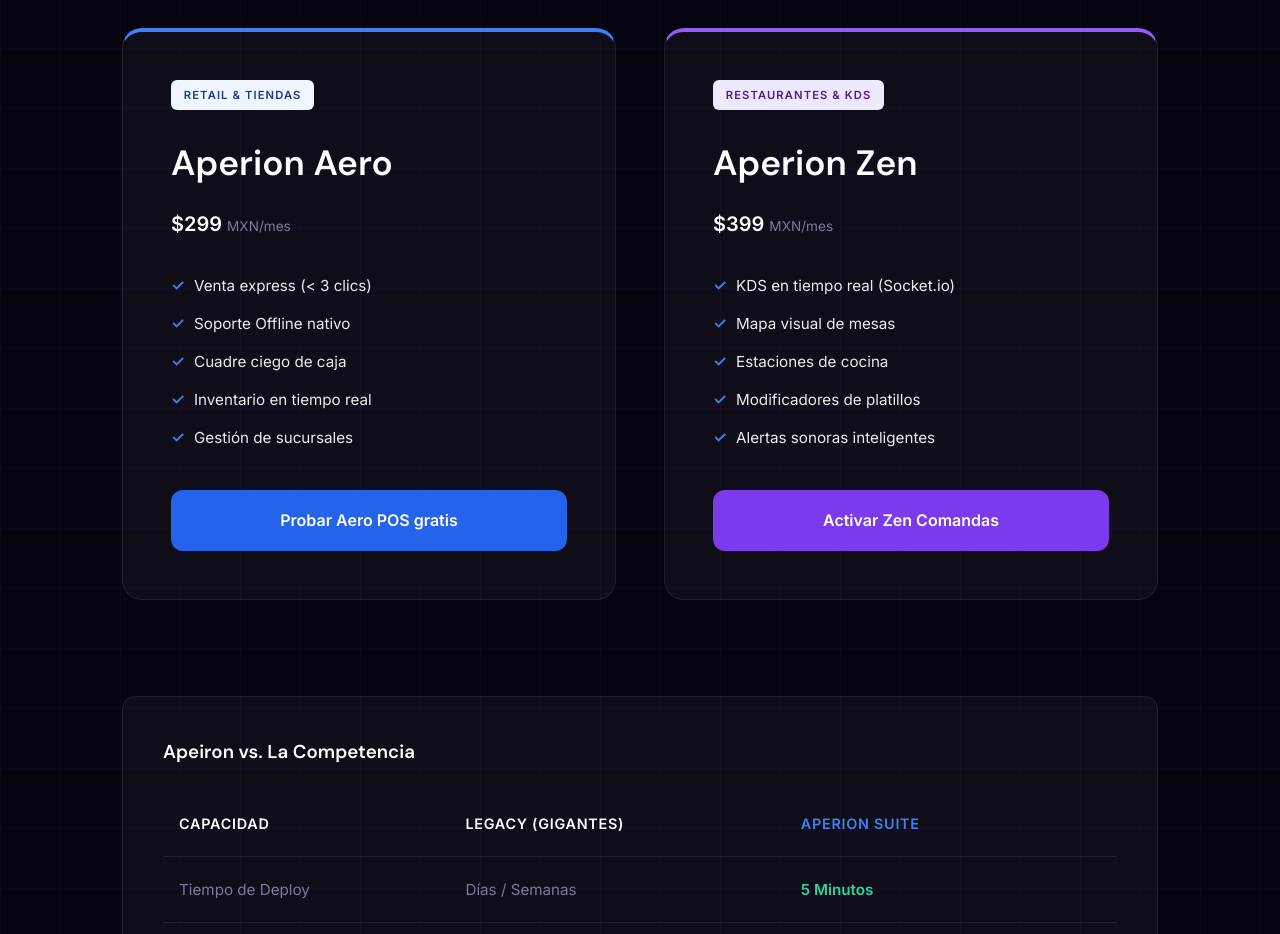
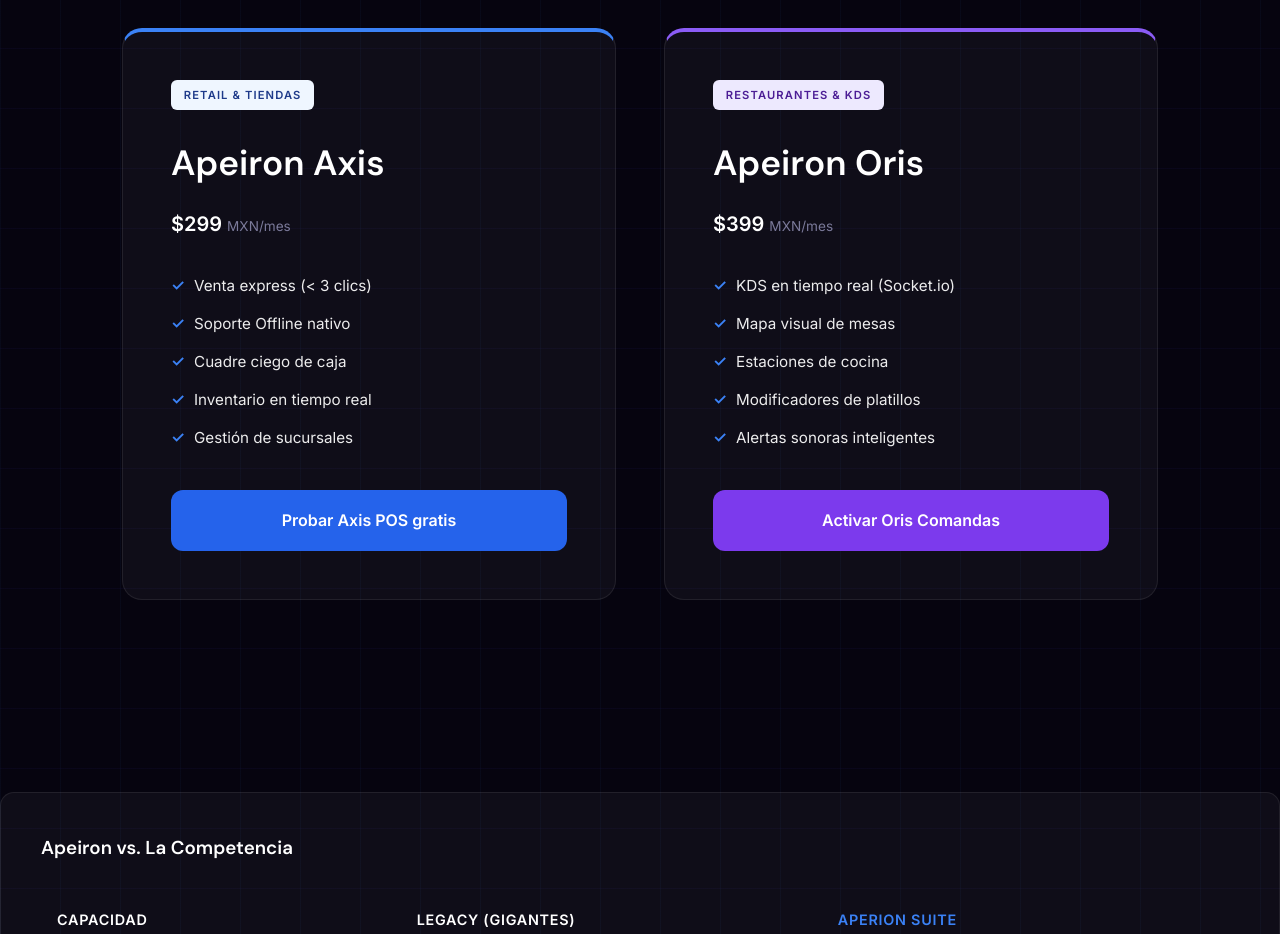
Before and after one commit to AlanGF1/apeiron-agencia, a website: page index.html in a window 1280 px wide. Shown: the part 5580-6514 px from the top of the page. Drawn offline with nearby package versions, Linux system fonts and the light colour scheme.

Commit message:
chore: rebranding to Apeiron Oris and Apeiron Axis

```diff
--- a/index.html
+++ b/index.html
@@ -278,13 +278,13 @@
       <div class="marquee-track">
         <div class="showcase-card reveal">
           <img src="landing/pos-1.png" alt="APEIRON POS">
-          <div class="overlay"><span class="system-tag">Apeiron Aero</span>
+          <div class="overlay"><span class="system-tag">Apeiron Axis</span>
             <h4>Punto de Venta</h4>
           </div>
         </div>
         <div class="showcase-card reveal">
           <img src="landing/cmd-3.png" alt="APEIRON CMD">
-          <div class="overlay"><span class="system-tag">Apeiron Zen</span>
+          <div class="overlay"><span class="system-tag">Apeiron Oris</span>
             <h4>Visualización Cocina</h4>
           </div>
         </div>
@@ -302,13 +302,13 @@
         </div>
         <div class="showcase-card reveal">
           <img src="landing/pos-4.png" alt="APEIRON POS">
-          <div class="overlay"><span class="system-tag">Apeiron Aero</span>
+          <div class="overlay"><span class="system-tag">Apeiron Axis</span>
             <h4>Panel Administrativo</h4>
           </div>
         </div>
         <div class="showcase-card reveal">
           <img src="landing/cmd-2.png" alt="APEIRON CMD">
-          <div class="overlay"><span class="system-tag">Apeiron Zen</span>
+          <div class="overlay"><span class="system-tag">Apeiron Oris</span>
             <h4>Gestión de Mesas</h4>
           </div>
         </div>
@@ -320,7 +320,7 @@
         </div>
         <div class="showcase-card reveal">
           <img src="landing/pos-5.png" alt="APEIRON POS">
-          <div class="overlay"><span class="system-tag">Apeiron Aero</span>
+          <div class="overlay"><span class="system-tag">Apeiron Axis</span>
             <h4>Métricas de Venta</h4>
           </div>
         </div>
@@ -329,13 +329,13 @@
       <div class="marquee-track" aria-hidden="true">
         <div class="showcase-card">
           <img src="landing/pos-1.png" alt="">
-          <div class="overlay"><span class="system-tag">Apeiron Aero</span>
+          <div class="overlay"><span class="system-tag">Apeiron Axis</span>
             <h4>Punto de Venta</h4>
           </div>
         </div>
         <div class="showcase-card">
           <img src="landing/cmd-3.png" alt="">
-          <div class="overlay"><span class="system-tag">Apeiron Zen</span>
+          <div class="overlay"><span class="system-tag">Apeiron Oris</span>
             <h4>Visualización Cocina</h4>
           </div>
         </div>
@@ -353,13 +353,13 @@
         </div>
         <div class="showcase-card">
           <img src="landing/pos-4.png" alt="">
-          <div class="overlay"><span class="system-tag">Apeiron Aero</span>
+          <div class="overlay"><span class="system-tag">Apeiron Axis</span>
             <h4>Panel Administrativo</h4>
           </div>
         </div>
         <div class="showcase-card">
           <img src="landing/cmd-2.png" alt="">
-          <div class="overlay"><span class="system-tag">Apeiron Zen</span>
+          <div class="overlay"><span class="system-tag">Apeiron Oris</span>
             <h4>Gestión de Mesas</h4>
           </div>
         </div>
@@ -371,7 +371,7 @@
         </div>
         <div class="showcase-card">
           <img src="landing/pos-5.png" alt="">
-          <div class="overlay"><span class="system-tag">Apeiron Aero</span>
+          <div class="overlay"><span class="system-tag">Apeiron Axis</span>
             <h4>Métricas de Venta</h4>
           </div>
         </div>
@@ -383,7 +383,7 @@
       <div class="marquee-track">
         <div class="showcase-card reveal">
           <img src="landing/cmd-1.png" alt="APEIRON CMD">
-          <div class="overlay"><span class="system-tag">Apeiron Zen</span>
+          <div class="overlay"><span class="system-tag">Apeiron Oris</span>
             <h4>Comandas Digitales</h4>
           </div>
         </div>
@@ -401,25 +401,25 @@
         </div>
         <div class="showcase-card reveal">
           <img src="landing/pos-2.png" alt="APEIRON POS">
-          <div class="overlay"><span class="system-tag">Apeiron Aero</span>
+          <div class="overlay"><span class="system-tag">Apeiron Axis</span>
             <h4>Inventario Dinámico</h4>
           </div>
         </div>
         <div class="showcase-card reveal">
           <img src="landing/cmd-4.png" alt="APEIRON CMD">
-          <div class="overlay"><span class="system-tag">Apeiron Zen</span>
+          <div class="overlay"><span class="system-tag">Apeiron Oris</span>
             <h4>Historial de Tickets</h4>
           </div>
         </div>
         <div class="showcase-card reveal">
           <img src="landing/pos-3.png" alt="APEIRON POS">
-          <div class="overlay"><span class="system-tag">Apeiron Aero</span>
+          <div class="overlay"><span class="system-tag">Apeiron Axis</span>
             <h4>Facturación</h4>
           </div>
         </div>
         <div class="showcase-card reveal">
           <img src="landing/cmd-5.png" alt="APEIRON CMD">
-          <div class="overlay"><span class="system-tag">Apeiron Zen</span>
+          <div class="overlay"><span class="system-tag">Apeiron Oris</span>
             <h4>Módulo KDS</h4>
           </div>
         </div>
@@ -428,7 +428,7 @@
       <div class="marquee-track" aria-hidden="true">
         <div class="showcase-card">
           <img src="landing/cmd-1.png" alt="">
-          <div class="overlay"><span class="system-tag">Apeiron Zen</span>
+          <div class="overlay"><span class="system-tag">Apeiron Oris</span>
             <h4>Comandas Digitales</h4>
           </div>
         </div>
@@ -446,25 +446,25 @@
         </div>
         <div class="showcase-card">
           <img src="landing/pos-2.png" alt="">
-          <div class="overlay"><span class="system-tag">Apeiron Aero</span>
+          <div class="overlay"><span class="system-tag">Apeiron Axis</span>
             <h4>Inventario Dinámico</h4>
           </div>
         </div>
         <div class="showcase-card">
           <img src="landing/cmd-4.png" alt="">
-          <div class="overlay"><span class="system-tag">Apeiron Zen</span>
+          <div class="overlay"><span class="system-tag">Apeiron Oris</span>
             <h4>Historial de Tickets</h4>
           </div>
         </div>
         <div class="showcase-card">
           <img src="landing/pos-3.png" alt="">
-          <div class="overlay"><span class="system-tag">Apeiron Aero</span>
+          <div class="overlay"><span class="system-tag">Apeiron Axis</span>
             <h4>Facturación</h4>
           </div>
         </div>
         <div class="showcase-card">
           <img src="landing/cmd-5.png" alt="">
-          <div class="overlay"><span class="system-tag">Apeiron Zen</span>
+          <div class="overlay"><span class="system-tag">Apeiron Oris</span>
             <h4>Módulo KDS</h4>
           </div>
         </div>
@@ -537,10 +537,10 @@
       </div>
 
       <div class="saas-grid">
-        <!-- Aero POS -->
+        <!-- Axis POS -->
         <div class="saas-product-card aero reveal">
           <span class="product-badge">Retail & Tiendas</span>
-          <h3>Aperion Aero</h3>
+          <h3>Apeiron Axis</h3>
           <div class="product-price">$299 <span>MXN/mes</span></div>
           <ul class="product-features">
             <li>Venta express (< 3 clics)</li>
@@ -549,13 +549,13 @@
             <li>Inventario en tiempo real</li>
             <li>Gestión de sucursales</li>
           </ul>
-          <a href="https://landingpos.vercel.app/" class="btn-saas">Probar Aero POS gratis</a>
+          <a href="https://landingpos.vercel.app/" class="btn-saas">Probar Axis POS gratis</a>
         </div>
 
-        <!-- Zen CMD -->
+        <!-- Oris CMD -->
         <div class="saas-product-card zen reveal">
           <span class="product-badge">Restaurantes & KDS</span>
-          <h3>Aperion Zen</h3>
+          <h3>Apeiron Oris</h3>
           <div class="product-price">$399 <span>MXN/mes</span></div>
           <ul class="product-features">
             <li>KDS en tiempo real (Socket.io)</li>
@@ -564,8 +564,9 @@
             <li>Modificadores de platillos</li>
             <li>Alertas sonoras inteligentes</li>
           </ul>
-          <a href="https://landingpos.vercel.app/" class="btn-saas">Activar Zen Comandas</a>
+          <a href="https://landingpos.vercel.app/" class="btn-saas">Activar Oris Comandas</a>
         </div>
+      </div>
       </div>
 
       <div class="comparison-wrap reveal">
```
